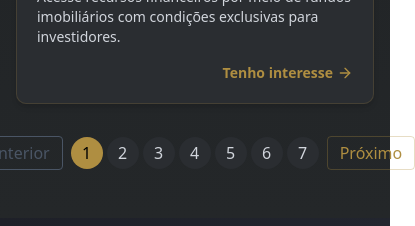
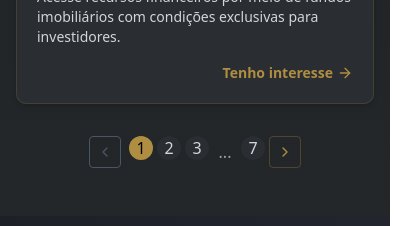
Before and after one commit to gustavohn2017/lions-inc, a Next.js app: page / in a window 390 px wide. Shown: the part 3200-3426 px from the top of the page, 415 px wide, since content can reach past the window. Built offline with nearby package versions, Linux system fonts and the light colour scheme.

Commit message:
Add pagination controls with ellipses for improved navigation and mobile responsiveness

```diff
--- a/src/app/_components/ProductSection/ProductSection.tsx
+++ b/src/app/_components/ProductSection/ProductSection.tsx
@@ -3,7 +3,7 @@
 import React, { useEffect, useState } from 'react';
 import Link from "next/link";
 import { motion } from 'framer-motion';
-import { ArrowRight, Search } from "lucide-react";
+import { ArrowRight, Search, ChevronLeft, ChevronRight } from "lucide-react";
 
 // Categorias de soluções
 const categories = [
@@ -176,6 +176,64 @@ const ProductsSection = () => {
   const nextPage = () => setCurrentPage(prev => Math.min(prev + 1, totalPages));
   const prevPage = () => setCurrentPage(prev => Math.max(prev - 1, 1));
 
+  // Função para renderizar uma paginação limitada com elipses
+  const renderPaginationButtons = () => {
+    const pageNumbers = [];
+
+    if (totalPages <= 5) {
+      // Se tivermos 5 ou menos páginas, mostramos todas
+      for (let i = 1; i <= totalPages; i++) {
+        pageNumbers.push(i);
+      }
+    } else {
+      // Sempre mostrar a primeira página
+      pageNumbers.push(1);
+
+      // Lógica para páginas do meio
+      if (currentPage <= 3) {
+        // Se estiver nas primeiras páginas
+        pageNumbers.push(2, 3);
+        pageNumbers.push("ellipsis1");
+      } else if (currentPage >= totalPages - 2) {
+        // Se estiver nas últimas páginas
+        pageNumbers.push("ellipsis1");
+        pageNumbers.push(totalPages - 2, totalPages - 1);
+      } else {
+        // Se estiver no meio
+        pageNumbers.push("ellipsis1");
+        pageNumbers.push(currentPage);
+        pageNumbers.push("ellipsis2");
+      }
+
+      // Sempre mostrar a última página
+      pageNumbers.push(totalPages);
+    }
+
+    return pageNumbers.map((number, index) => {
+      if (number === "ellipsis1" || number === "ellipsis2") {
+        return (
+          <span key={`ellipsis-${index}`} className="w-6 h-8 flex items-center justify-center text-gray-400">
+            ...
+          </span>
+        );
+      }
+
+      return (
+        <button
+          key={number}
+          onClick={() => paginate(number as number)}
+          className={`w-6 h-6 sm:w-8 sm:h-8 rounded-full flex items-center justify-center ${
+            currentPage === number
+              ? "bg-[#AF8E41] text-black font-medium"
+              : "bg-[#2A2D31] text-gray-300 hover:bg-[#AF8E41]/20"
+          }`}
+        >
+          {number}
+        </button>
+      );
+    });
+  };
+
   // Product Card Component
   interface Product {
     id: number;
@@ -305,48 +363,40 @@ const ProductsSection = () => {
               ))}
             </motion.div>
 
-            {/* Pagination Controls */}
+            {/* Pagination Controls - Updated for mobile responsiveness */}
             {totalPages > 1 && (
-              <motion.div className="mt-8 flex justify-center items-center space-x-2" variants={itemVariants}>
+              <motion.div className="mt-8 flex justify-center items-center" variants={itemVariants}>
+                <div className="flex items-center space-x-1 sm:space-x-2">
                   <button
                     onClick={prevPage}
                     disabled={currentPage === 1}
-                  className={`px-3 py-1 rounded border ${
+                    aria-label="Página anterior"
+                    className={`w-8 h-8 flex items-center justify-center rounded border ${
                       currentPage === 1
                         ? "border-gray-600 text-gray-600 cursor-not-allowed"
                         : "border-[#AF8E41]/30 text-[#AF8E41] hover:bg-[#AF8E41]/10"
                     }`}
                   >
-                  Anterior
+                    <ChevronLeft className="h-4 w-4" />
                   </button>
 
-                <div className="flex space-x-1">
-                  {Array.from({ length: totalPages }, (_, i) => i + 1).map(number => (
-                    <button
-                      key={number}
-                      onClick={() => paginate(number)}
-                      className={`w-8 h-8 rounded-full ${
-                        currentPage === number
-                          ? "bg-[#AF8E41] text-black font-medium"
-                          : "bg-[#2A2D31] text-gray-300 hover:bg-[#AF8E41]/20"
-                      }`}
-                    >
-                      {number}
-                    </button>
-                  ))}
+                  <div className="flex space-x-1 mx-1">
+                    {renderPaginationButtons()}
                   </div>
 
                   <button
                     onClick={nextPage}
                     disabled={currentPage === totalPages}
-                  className={`px-3 py-1 rounded border ${
+                    aria-label="Próxima página"
+                    className={`w-8 h-8 flex items-center justify-center rounded border ${
                       currentPage === totalPages
                         ? "border-gray-600 text-gray-600 cursor-not-allowed"
                         : "border-[#AF8E41]/30 text-[#AF8E41] hover:bg-[#AF8E41]/10"
                     }`}
                   >
-                  Próximo
+                    <ChevronRight className="h-4 w-4" />
                   </button>
+                </div>
               </motion.div>
             )}
           </>
```
Lines whose indentation alone changed are shown as unchanged.
